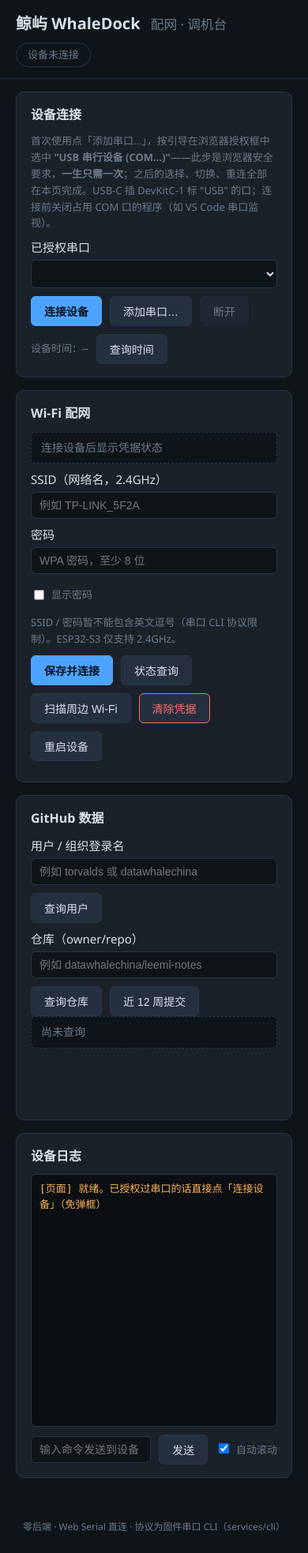
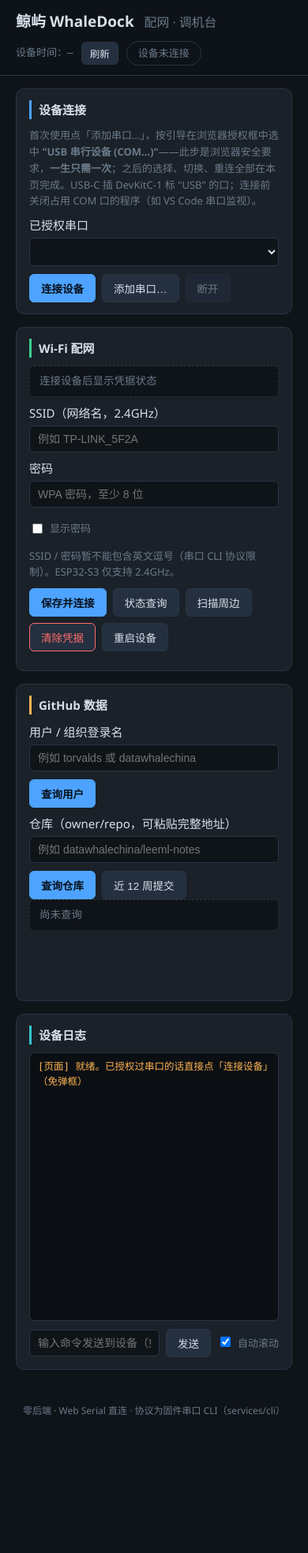
Before and after one commit to Lion-1209/WhaleDock-Project, a plain HTML site: page console/index.html in a window 390 px wide. Shown: the whole page at 79% size. After the commit the page ends 1818 px from the top, so only its background shows below. Drawn offline with Linux system fonts and the light colour scheme.

Commit message:
feat: console 桌面双栏工作台布局
- 左列控制卡（设备连接/Wi-Fi/GitHub），右列日志台弹性放宽——长日志行不再频繁折行
- 日志卡粘性跟随视口（高度自适应），左侧滚动不影响右侧观察
- 设备时间/状态徽标/刷新挪入吸顶栏，常驻可见
- 卡片色条分区（蓝设备/绿Wi-Fi/橙GitHub/青日志）；<960px 自动退回单列
- 纯 HTML/CSS 调整，控件 ID 与 JS 逻辑零变更

```diff
--- a/console/css/style.css
+++ b/console/css/style.css
@@ -1,4 +1,4 @@
-/* 鲸屿 WhaleDock · 配网调机台 —— 深色主题，无框架无依赖 */
+/* 鲸屿 WhaleDock · 配网调机台 —— 桌面双栏工作台布局，无框架无依赖 */
 
 :root {
   --bg: #0f1419;
@@ -10,6 +10,7 @@
   --green: #3ecf8e;
   --red: #ff6b6b;
   --orange: #ffb454;
+  --teal: #39c5cf;
 }
 
 * { box-sizing: border-box; }
@@ -21,49 +22,59 @@ body {
   font: 15px/1.6 "Segoe UI", "Microsoft YaHei", system-ui, sans-serif;
 }
 
+/* ---- 顶栏：吸顶 + 时间/徽标常驻 ---- */
 header {
+  position: sticky;
+  top: 0;
+  z-index: 5;
   display: flex;
   align-items: center;
   justify-content: space-between;
   flex-wrap: wrap;
-  gap: 8px;
-  padding: 14px 20px;
+  gap: 10px;
+  padding: 12px 20px;
   border-bottom: 1px solid var(--border);
+  background: rgba(15, 20, 25, 0.92);
+  backdrop-filter: blur(6px);
 }
 
-h1 { font-size: 20px; margin: 0; }
+h1 { font-size: 19px; margin: 0; }
 h1 small { color: var(--dim); font-weight: 400; margin-left: 8px; }
-h2 { font-size: 16px; margin: 0 0 10px; }
+h2 { font-size: 15px; margin: 0 0 10px; padding-left: 9px; border-left: 3px solid var(--dim); }
 
+.header-right { display: flex; align-items: center; gap: 10px; flex-wrap: wrap; }
+
+/* ---- 双栏主布局：左控制 / 右日志 ---- */
 main {
-  max-width: 760px;
+  max-width: 1500px;
   margin: 0 auto;
-  padding: 16px 20px 40px;
+  padding: 16px 20px 32px;
   display: grid;
+  grid-template-columns: minmax(360px, 430px) 1fr;
   gap: 16px;
+  align-items: start;
 }
+
+.col-left { display: grid; gap: 16px; }
+
+.col-right { display: flex; }
+
+/* 卡片色条分区 */
+.c-device h2 { border-color: var(--accent); }
+.c-wifi h2 { border-color: var(--green); }
+.c-gh h2 { border-color: var(--orange); }
+.c-log h2 { border-color: var(--teal); }
 
 .card {
   background: var(--card);
   border: 1px solid var(--border);
   border-radius: 10px;
-  padding: 16px 18px;
+  padding: 14px 16px;
 }
 
 .hint { color: var(--dim); font-size: 13px; margin: 6px 0; }
 
-.wifi-state {
-  font-size: 14px;
-  padding: 8px 12px;
-  border-radius: 6px;
-  background: var(--bg);
-  border: 1px dashed var(--border);
-  color: var(--dim);
-}
-.wifi-state.ok { color: var(--green); border-color: var(--green); }
-.wifi-state.warn { color: var(--orange); border-color: var(--orange); }
-
-.row { display: flex; gap: 10px; flex-wrap: wrap; align-items: center; margin-top: 10px; }
+.row { display: flex; gap: 8px; flex-wrap: wrap; align-items: center; margin-top: 10px; }
 
 label { display: block; margin: 8px 0; }
 label.inline { display: inline-flex; align-items: center; gap: 6px; color: var(--dim); font-size: 13px; }
@@ -80,6 +91,110 @@ input[type="text"], input[type="password"], select {
 }
 input:focus { outline: 1px solid var(--accent); }
 
+button {
+  padding: 7px 14px;
+  background: #243040;
+  color: var(--text);
+  border: 1px solid var(--border);
+  border-radius: 6px;
+  font-size: 13.5px;
+  cursor: pointer;
+}
+button:hover:not(:disabled) { border-color: var(--accent); }
+button:disabled { opacity: 0.45; cursor: not-allowed; }
+button.primary { background: var(--accent); border-color: var(--accent); color: #08131f; font-weight: 600; }
+button.danger { border-color: var(--red); color: var(--red); }
+button.ghost { padding: 4px 10px; font-size: 12.5px; }
+
+.badge {
+  padding: 4px 14px;
+  border-radius: 999px;
+  font-size: 13px;
+  border: 1px solid var(--border);
+  color: var(--dim);
+  white-space: nowrap;
+}
+.badge.off { color: var(--dim); }
+.badge.unprovisioned { color: var(--orange); border-color: var(--orange); }
+.badge.connecting { color: var(--accent); border-color: var(--accent); }
+.badge.connected { color: var(--green); border-color: var(--green); }
+.badge.retrying { color: var(--red); border-color: var(--red); }
+
+.dev-time { color: var(--dim); font-size: 13px; font-family: Consolas, monospace; white-space: nowrap; }
+
+.wifi-state {
+  font-size: 13.5px;
+  padding: 8px 12px;
+  border-radius: 6px;
+  background: var(--bg);
+  border: 1px dashed var(--border);
+  color: var(--dim);
+  word-break: break-all;
+}
+.wifi-state.ok { color: var(--green); border-color: var(--green); }
+.wifi-state.warn { color: var(--orange); border-color: var(--orange); }
+
+/* Wi-Fi 扫描结果：可点击回填 SSID */
+.scan-list { margin-top: 10px; display: grid; gap: 4px; max-height: 220px; overflow-y: auto; }
+.scan-item {
+  display: flex;
+  justify-content: space-between;
+  gap: 12px;
+  padding: 5px 10px;
+  background: var(--bg);
+  border: 1px solid var(--border);
+  border-radius: 6px;
+  font-size: 13px;
+  cursor: pointer;
+}
+.scan-item:hover { border-color: var(--accent); }
+.scan-item .meta { color: var(--dim); white-space: nowrap; }
+
+/* 近 12 周提交柱状图 */
+.bars {
+  display: flex;
+  align-items: flex-end;
+  gap: 3px;
+  height: 64px;
+  margin-top: 10px;
+}
+.bar {
+  flex: 1;
+  background: var(--orange);
+  border-radius: 2px 2px 0 0;
+  min-height: 3px;
+}
+
+/* ---- 日志台：粘性、占满视口高度 ---- */
+.log-card {
+  position: sticky;
+  top: 70px;
+  flex: 1;
+  display: flex;
+  flex-direction: column;
+  min-width: 0;
+}
+
+.log {
+  background: #0b0f13;
+  border: 1px solid var(--border);
+  border-radius: 6px;
+  height: calc(100vh - 235px);
+  min-height: 320px;
+  overflow-y: auto;
+  padding: 8px 10px;
+  font: 12.5px/1.5 Consolas, "Cascadia Mono", monospace;
+  white-space: pre-wrap;
+  word-break: break-all;
+}
+
+.log .dim { color: var(--dim); }
+.log .wifi { color: var(--green); }
+.log .page { color: var(--orange); }
+
+.cmd-row input { flex: 1; margin-top: 0; }
+
+/* ---- 弹窗 ---- */
 .modal {
   position: fixed;
   inset: 0;
@@ -99,91 +214,17 @@ input:focus { outline: 1px solid var(--accent); }
 }
 .modal-box h3 { margin: 0 0 8px; font-size: 16px; }
 
-button {
-  padding: 8px 16px;
-  background: #243040;
-  color: var(--text);
-  border: 1px solid var(--border);
-  border-radius: 6px;
-  font-size: 14px;
-  cursor: pointer;
-}
-button:hover:not(:disabled) { border-color: var(--accent); }
-button:disabled { opacity: 0.45; cursor: not-allowed; }
-button.primary { background: var(--accent); border-color: var(--accent); color: #08131f; font-weight: 600; }
-button.danger { border-color: var(--red); color: var(--red); }
-
-.badge {
-  padding: 4px 14px;
-  border-radius: 999px;
-  font-size: 13px;
-  border: 1px solid var(--border);
-  color: var(--dim);
-  white-space: nowrap;
-}
-.badge.off { color: var(--dim); }
-.badge.unprovisioned { color: var(--orange); border-color: var(--orange); }
-.badge.connecting { color: var(--accent); border-color: var(--accent); }
-.badge.connected { color: var(--green); border-color: var(--green); }
-.badge.retrying { color: var(--red); border-color: var(--red); }
-
-.log-card { display: flex; flex-direction: column; }
-
-.log {
-  background: #0b0f13;
-  border: 1px solid var(--border);
-  border-radius: 6px;
-  height: 320px;
-  overflow-y: auto;
-  padding: 8px 10px;
-  font: 13px/1.5 Consolas, "Cascadia Mono", monospace;
-  white-space: pre-wrap;
-  word-break: break-all;
-}
-
-.log .dim { color: var(--dim); }
-.log .wifi { color: var(--green); }
-.log .page { color: var(--orange); }
-
-/* 设备时间行 */
-.dev-time { color: var(--dim); font-size: 13px; font-family: Consolas, monospace; }
-
-/* Wi-Fi 扫描结果：可点击回填 SSID */
-.scan-list { margin-top: 10px; display: grid; gap: 4px; }
-.scan-item {
-  display: flex;
-  justify-content: space-between;
-  gap: 12px;
-  padding: 6px 10px;
-  background: var(--bg);
-  border: 1px solid var(--border);
-  border-radius: 6px;
-  font-size: 13px;
-  cursor: pointer;
-}
-.scan-item:hover { border-color: var(--accent); }
-.scan-item .meta { color: var(--dim); white-space: nowrap; }
-
-/* 近 12 周提交柱状图 */
-.bars {
-  display: flex;
-  align-items: flex-end;
-  gap: 3px;
-  height: 64px;
-  margin-top: 10px;
-}
-.bar {
-  flex: 1;
-  background: var(--accent);
-  border-radius: 2px 2px 0 0;
-  min-height: 3px;
-}
-
-.cmd-row input { flex: 1; margin-top: 0; }
-
 footer {
   text-align: center;
   color: var(--dim);
   font-size: 12px;
-  padding: 12px 0 24px;
+  padding: 10px 0 22px;
 }
+
+/* ---- 窄屏：退回单列 ---- */
+@media (max-width: 960px) {
+  main { grid-template-columns: 1fr; }
+  .log-card { position: static; }
+  .log { height: 340px; }
+  header { position: static; }
+}
--- a/console/index.html
+++ b/console/index.html
@@ -9,11 +9,18 @@
 <body>
   <header>
     <h1>鲸屿 WhaleDock <small>配网 · 调机台</small></h1>
+    <div class="header-right">
+      <span id="dev-time" class="dev-time">设备时间：—</span>
+      <button id="btn-time" class="ghost">刷新</button>
       <div id="badge" class="badge off">设备未连接</div>
+    </div>
   </header>
 
   <main>
-    <section class="card">
+    <!-- 左列：控制 -->
+    <div class="col-left">
+
+      <section class="card c-device">
         <h2>设备连接</h2>
         <p class="hint">首次使用点「添加串口…」，按引导在浏览器授权框中选中 <b>"USB 串行设备 (COM…)"</b>——此步是浏览器安全要求，<b>一生只需一次</b>；之后的选择、切换、重连全部在本页完成。USB-C 插 DevKitC-1 标 "USB" 的口；连接前关闭占用 COM 口的程序（如 VS Code 串口监视）。</p>
         <label id="port-area" hidden>已授权串口
@@ -23,10 +30,6 @@
           <button id="btn-connect" class="primary">连接设备</button>
           <button id="btn-add">添加串口…</button>
           <button id="btn-disconnect" disabled>断开</button>
-      </div>
-      <div class="row">
-        <span id="dev-time" class="dev-time">设备时间：—</span>
-        <button id="btn-time">查询时间</button>
         </div>
         <div id="pick-modal" class="modal" hidden>
           <div class="modal-box">
@@ -40,7 +43,7 @@
         </div>
       </section>
 
-    <section class="card">
+      <section class="card c-wifi">
         <h2>Wi-Fi 配网</h2>
         <div id="wifi-state" class="wifi-state">连接设备后显示凭据状态</div>
         <form id="wifi-form">
@@ -55,7 +58,7 @@
           <div class="row">
             <button type="submit" class="primary">保存并连接</button>
             <button type="button" id="btn-status">状态查询</button>
-          <button type="button" id="btn-scan">扫描周边 Wi-Fi</button>
+            <button type="button" id="btn-scan">扫描周边</button>
             <button type="button" id="btn-clear" class="danger">清除凭据</button>
             <button type="button" id="btn-reboot">重启设备</button>
           </div>
@@ -63,34 +66,39 @@
         <div id="scan-list" class="scan-list"></div>
       </section>
 
-    <section class="card">
+      <section class="card c-gh">
         <h2>GitHub 数据</h2>
         <label>用户 / 组织登录名
           <input id="gh-user" type="text" placeholder="例如 torvalds 或 datawhalechina" autocomplete="off">
         </label>
         <div class="row">
-        <button type="button" id="btn-gh-user">查询用户</button>
+          <button type="button" id="btn-gh-user" class="primary">查询用户</button>
         </div>
-      <label>仓库（owner/repo）
+        <label>仓库（owner/repo，可粘贴完整地址）
           <input id="gh-repo" type="text" placeholder="例如 datawhalechina/leeml-notes" autocomplete="off">
         </label>
         <div class="row">
-        <button type="button" id="btn-gh-repo">查询仓库</button>
+          <button type="button" id="btn-gh-repo" class="primary">查询仓库</button>
           <button type="button" id="btn-gh-commits">近 12 周提交</button>
         </div>
         <div id="gh-result" class="wifi-state">尚未查询</div>
         <div id="gh-bars" class="bars"></div>
       </section>
 
-    <section class="card log-card">
+    </div>
+
+    <!-- 右列：日志台 -->
+    <div class="col-right">
+      <section class="card c-log log-card">
         <h2>设备日志</h2>
         <div id="log" class="log"></div>
         <div class="row cmd-row">
-        <input id="cmd" type="text" placeholder="输入命令发送到设备（如 wifi status），回车发送" autocomplete="off">
+          <input id="cmd" type="text" placeholder="输入命令发送到设备（如 help / gh user torvalds），回车发送" autocomplete="off">
           <button id="btn-send">发送</button>
           <label class="inline"><input id="autoscroll" type="checkbox" checked> 自动滚动</label>
         </div>
       </section>
+    </div>
   </main>
 
   <footer>零后端 · Web Serial 直连 · 协议为固件串口 CLI（services/cli）</footer>
```
Lines whose indentation alone changed are shown as unchanged.
